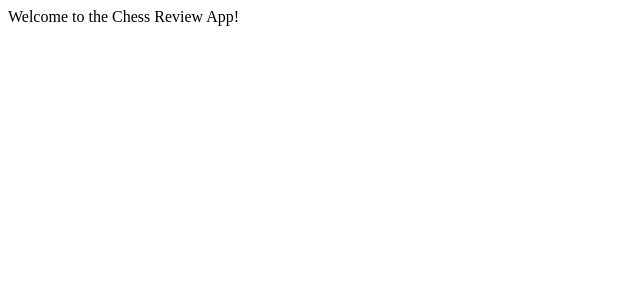
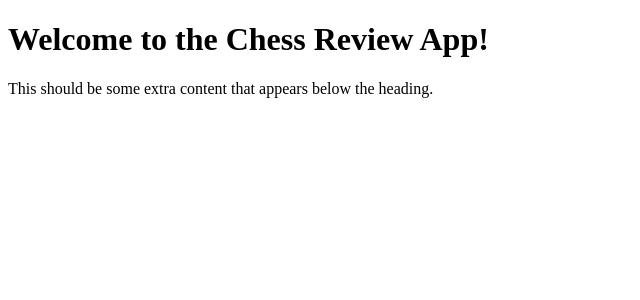
Before and after one commit to Fahim-C0D3R/ChessReview, a Next.js app: page / in a window 1280 px wide. Shown: the top 300 px of the page, without its empty margins (0-640 px from the left). Built offline with nearby package versions, Linux system fonts and the light colour scheme.

Commit message:
Update index.js

```diff
--- a/pages/index.js
+++ b/pages/index.js
@@ -1,7 +1,12 @@
 import React from 'react';
 
 const Home = () => {
-  return <div>Welcome to the Chess Review App!</div>;
+  return (
+    <div>
+      <h1>Welcome to the Chess Review App!</h1>
+      <p>This should be some extra content that appears below the heading.</p>
+    </div>
+  );
 };
 
 export default Home;
```
